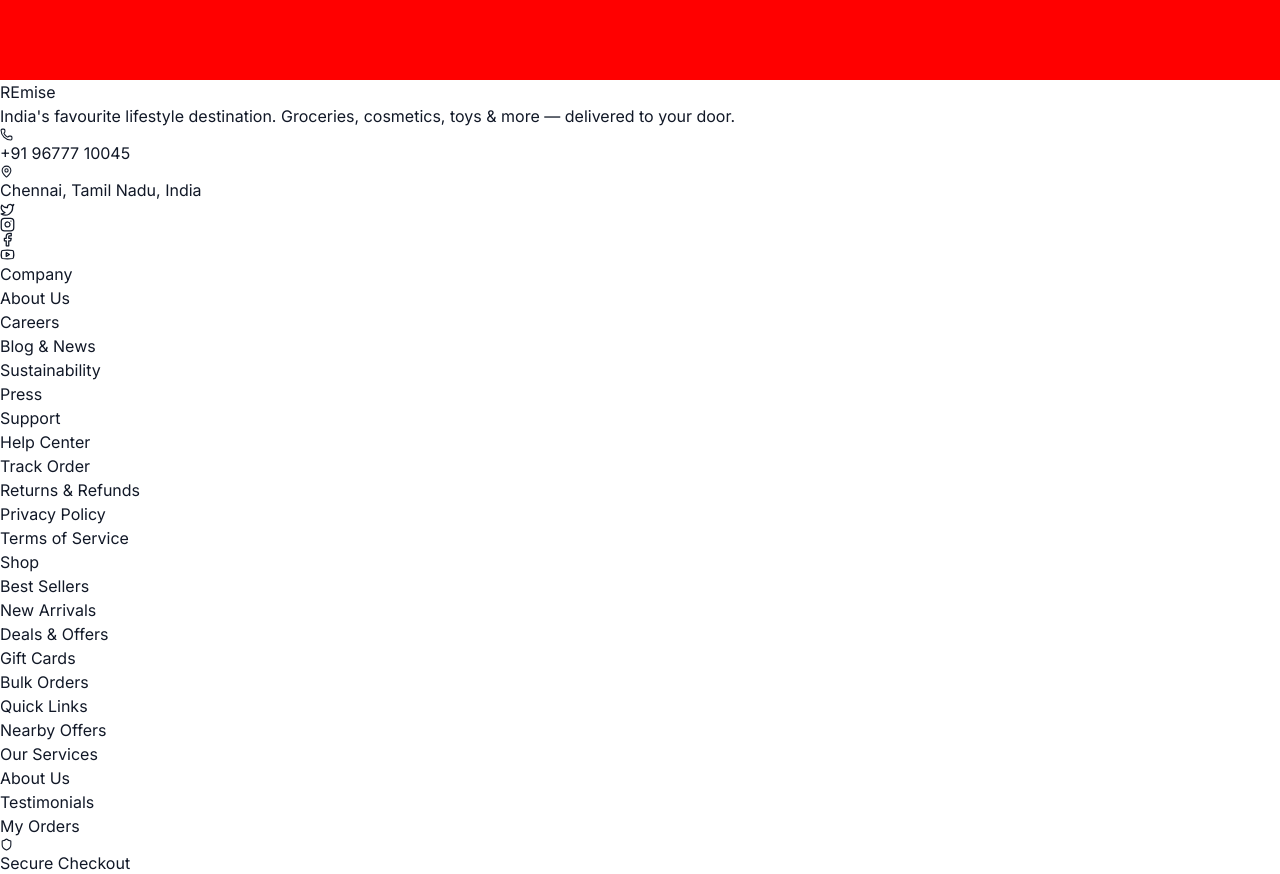
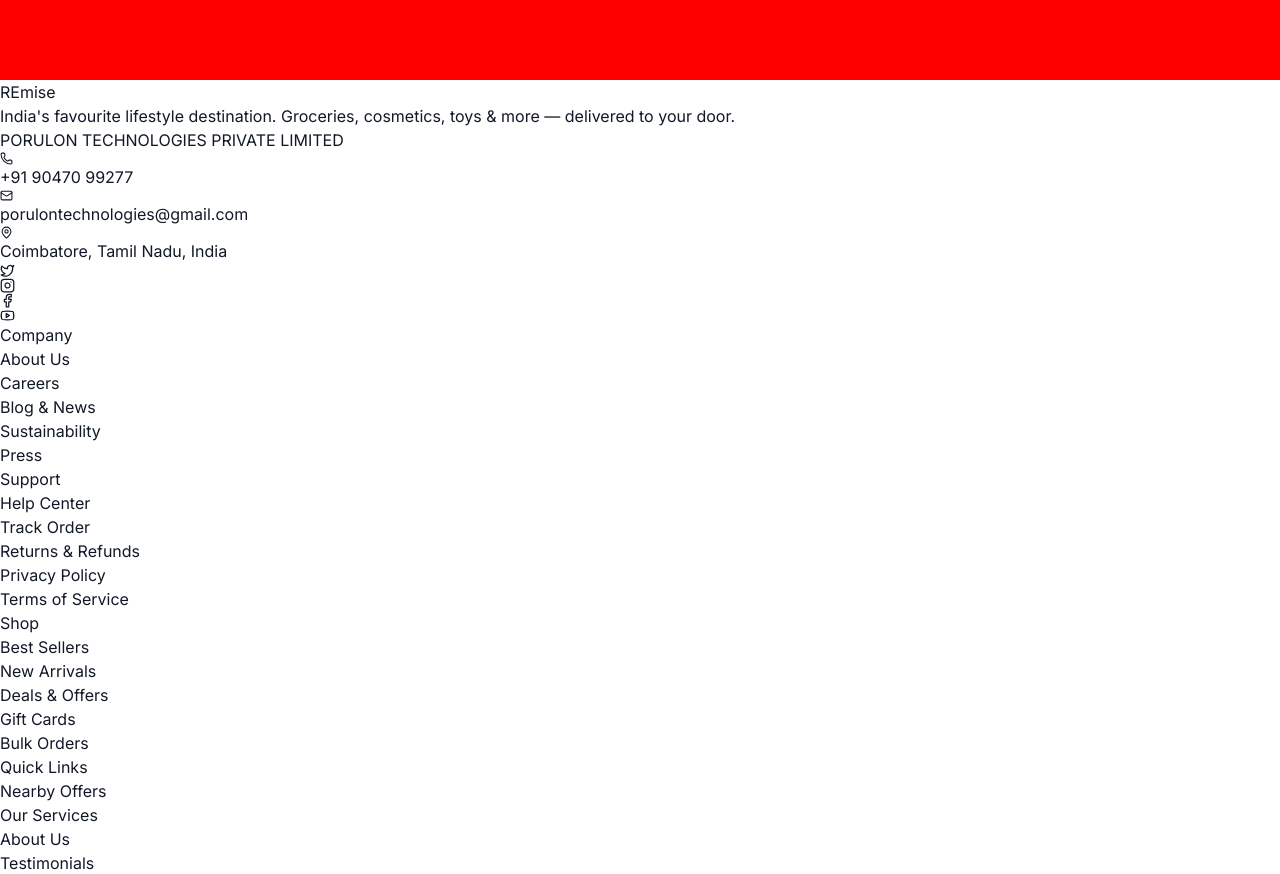
Before and after one commit to RohiniBalan/Remise, a Next.js app in the folder client/: page /bulk-purchase in a window 1280 px wide. Shown: the part 1980-2854 px from the top of the page. Built offline with nearby package versions, Linux system fonts and the light colour scheme; no server answers; what country-state-city would draw is missing.

Commit message:
Footer updated

```diff
--- a/client/app/components-sections/Footer.tsx
+++ b/client/app/components-sections/Footer.tsx
@@ -5,7 +5,7 @@
 import { Twitter, Instagram, Facebook, Youtube, Send, Mail, MapPin, Phone, Shield, CreditCard, Truck } from 'lucide-react';
 
 const Footer = memo(({ theme }: { theme: 'dark' | 'light' }) => {
-  const [email,        setEmail]       = useState('');
+  const [email, setEmail] = useState('');
   const [currentTheme, setCurrentTheme] = useState<'dark' | 'light'>(theme);
 
   useEffect(() => {
@@ -18,9 +18,9 @@
   const isLight = currentTheme === 'light';
 
   const FOOTER_LINKS = {
-    Company:  ['About Us', 'Careers', 'Blog & News', 'Sustainability', 'Press'],
-    Support:  ['Help Center', 'Track Order', 'Returns & Refunds', 'Privacy Policy', 'Terms of Service'],
-    Shop:     ['Best Sellers', 'New Arrivals', 'Deals & Offers', 'Gift Cards', 'Bulk Orders'],
+    Company: ['About Us', 'Careers', 'Blog & News', 'Sustainability', 'Press'],
+    Support: ['Help Center', 'Track Order', 'Returns & Refunds', 'Privacy Policy', 'Terms of Service'],
+    Shop: ['Best Sellers', 'New Arrivals', 'Deals & Offers', 'Gift Cards', 'Bulk Orders'],
   };
 
   const PAYMENT_ICONS = ['UPI', 'Visa', 'Mastercard', 'RuPay', 'Net Banking'];
@@ -71,13 +71,17 @@
               India's favourite lifestyle destination. Groceries, cosmetics, toys & more — delivered to your door.
             </p>
 
-            {/* Contact */}
+            {/* Company + Contact */}
             <div className="space-y-2">
-              <a href="tel:+919677710045" className="flex items-center gap-2 text-xs text-gray-400 hover:text-[#D4AF37] transition">
-                <Phone size={13} className="text-[#D4AF37] shrink-0" /> +91 96777 10045
+              <p className="text-xs font-bold text-white">PORULON TECHNOLOGIES PRIVATE LIMITED</p>
+              <a href="tel:+919047099277" className="flex items-center gap-2 text-xs text-gray-400 hover:text-[#D4AF37] transition">
+                <Phone size={13} className="text-[#D4AF37] shrink-0" /> +91 90470 99277
+              </a>
+              <a href="mailto:porulontechnologies@gmail.com" className="flex items-center gap-2 text-xs text-gray-400 hover:text-[#D4AF37] transition">
+                <Mail size={13} className="text-[#D4AF37] shrink-0" /> porulontechnologies@gmail.com
               </a>
               <div className="flex items-start gap-2 text-xs text-gray-400">
-                <MapPin size={13} className="text-[#D4AF37] shrink-0 mt-0.5" /> Chennai, Tamil Nadu, India
+                <MapPin size={13} className="text-[#D4AF37] shrink-0 mt-0.5" /> Coimbatore, Tamil Nadu, India
               </div>
             </div>
 
@@ -112,10 +116,10 @@
             <ul className="space-y-2.5">
               {[
                 { label: 'Nearby Offers', href: '/nearby' },
-                { label: 'Our Services',  href: '/services' },
-                { label: 'About Us',      href: '/about' },
-                { label: 'Testimonials',  href: '/testimonials' },
-                { label: 'My Orders',     href: '/orders' },
+                { label: 'Our Services', href: '/services' },
+                { label: 'About Us', href: '/about' },
+                { label: 'Testimonials', href: '/testimonials' },
+                { label: 'My Orders', href: '/orders' },
               ].map(item => (
                 <li key={item.label}>
                   <Link href={item.href} className="text-xs text-gray-400 hover:text-[#D4AF37] transition">{item.label}</Link>
```
